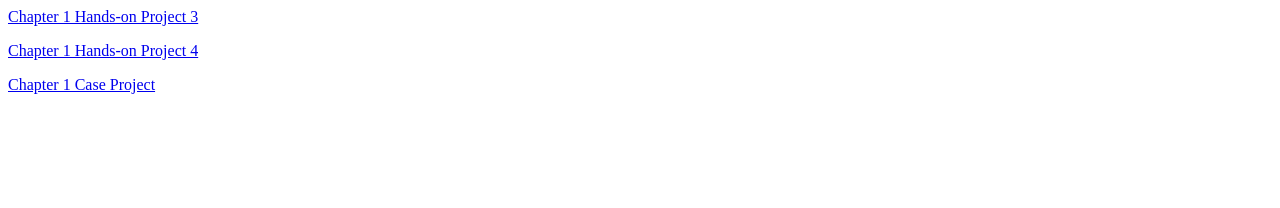
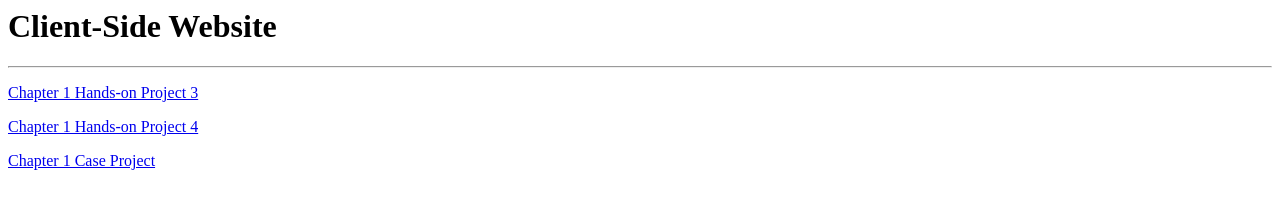
Before and after one commit to KukuPRCC/PRCCclientside, a plain HTML site: page index.html in a window 1280 px wide. Drawn offline with Linux system fonts and the light colour scheme.

Commit message:
Update index.html

```diff
--- a/index.html
+++ b/index.html
@@ -1,6 +1,7 @@
 <html>
 
-
+<h1>Client-Side Website</h1>
+    <hr>
 
 <body>
     <p><a href="ClientSide/Chapter01/Chapter01/project03/index.html">Chapter 1 Hands-on Project 3</a></p>
```
